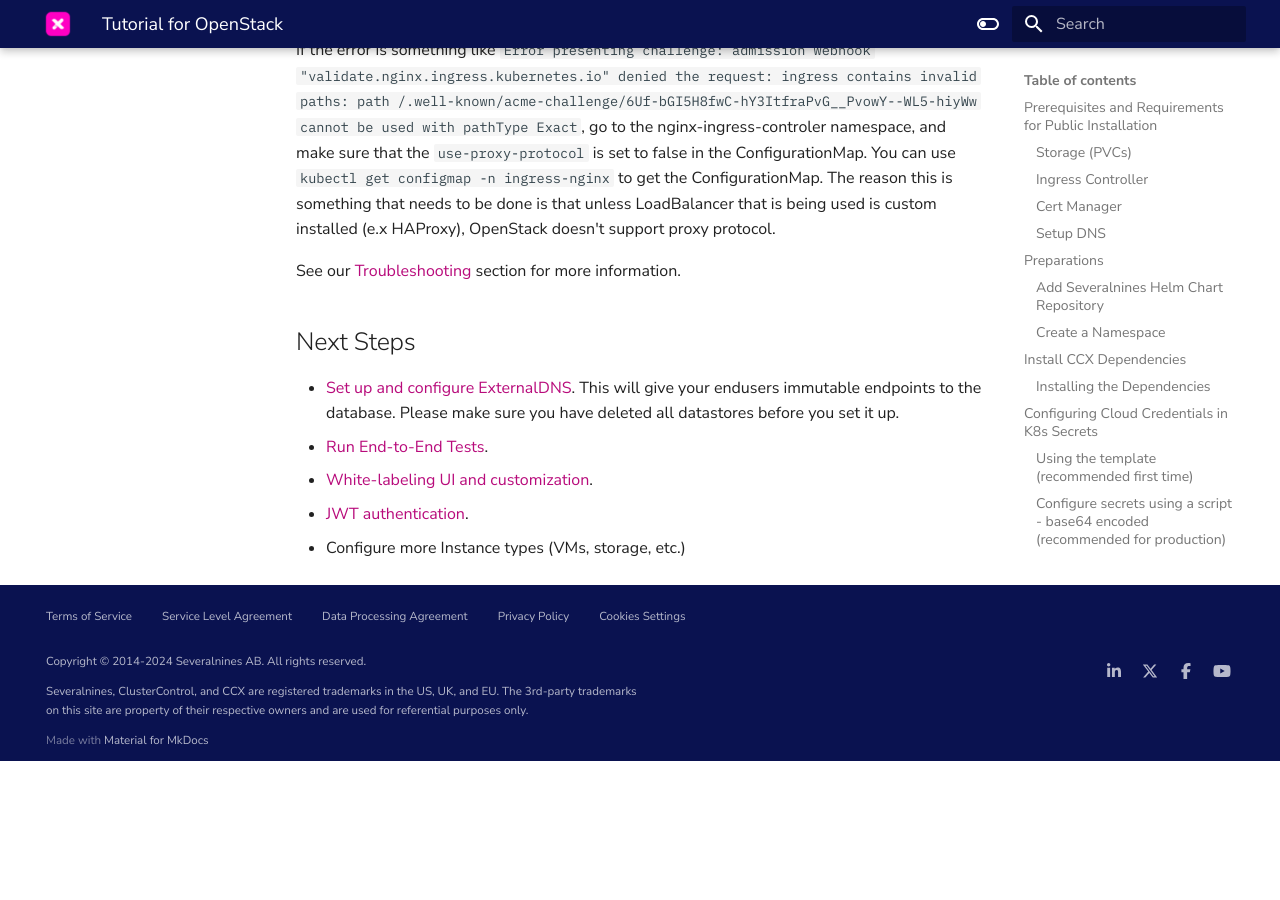
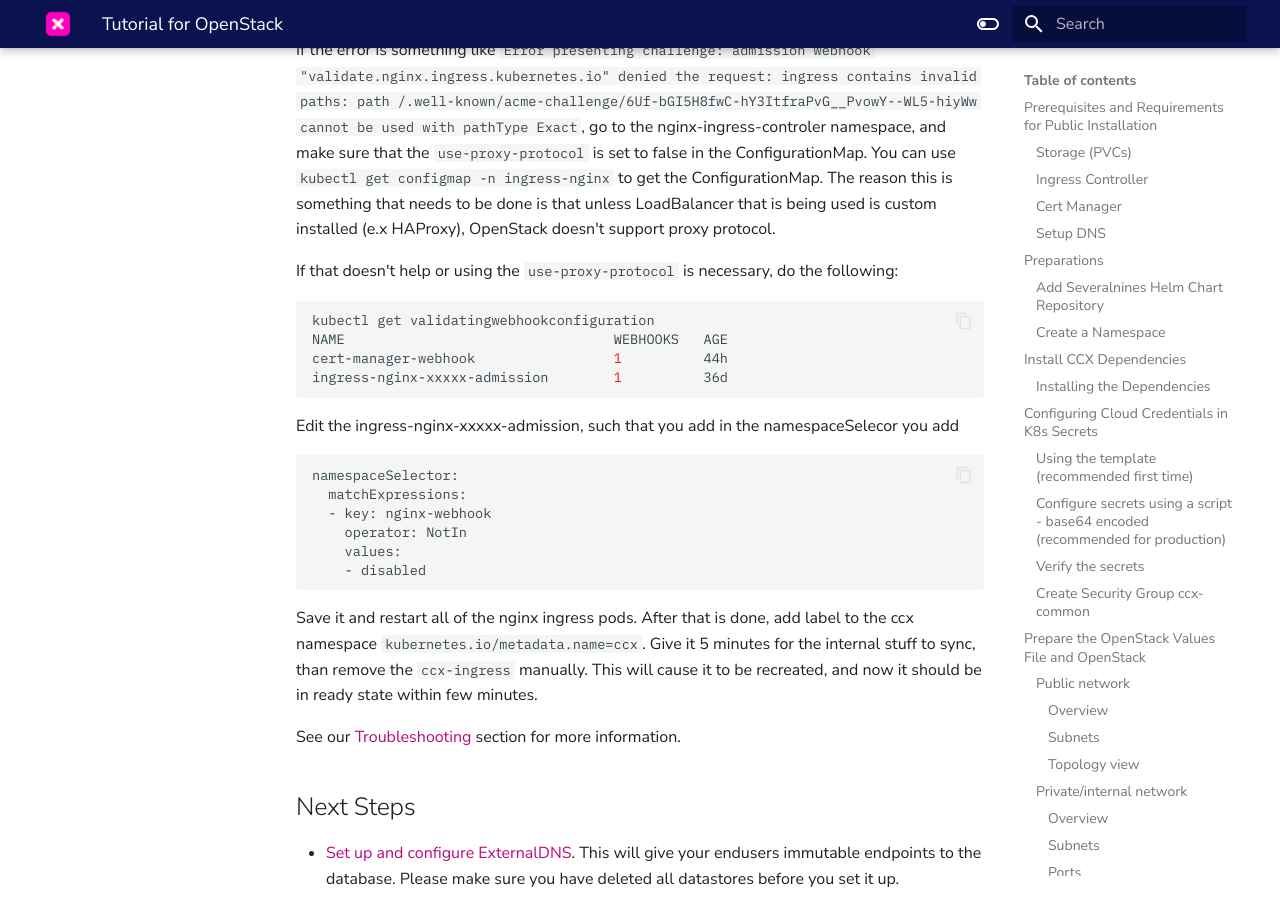
Before and after one commit to severalnines/ccx-docs, an MkDocs documentation site: the page built from docs/admin/Installation/Tutorial-openstack.md, in a window 1280 px wide and 900 px high, scrolled down 16314 px. Built offline with MkDocs 1.6.1 and Material for MkDocs 9.7.7, drawn with Linux system fonts in a browser that asks for light colours; comment, search, counter and statistics services are not loaded; before the commit the page ends 17075 px from its top, so only the background shows below that.

Commit message:
update for the certificate generation debugging

````diff
--- a/docs/admin/Installation/Tutorial-openstack.md
+++ b/docs/admin/Installation/Tutorial-openstack.md
@@ -588,6 +588,24 @@
 
 If the error is something like `Error presenting challenge: admission webhook "validate.nginx.ingress.kubernetes.io" denied the request: ingress contains invalid paths: path /.well-known/acme-challenge/6Uf-bGI5H8fwC-hY3ItfraPvG__PvowY--WL5-hiyWw cannot be used with pathType Exact`, go to the nginx-ingress-controler namespace, and make sure that the `use-proxy-protocol` is set to false in the ConfigurationMap. You can use `kubectl get configmap -n ingress-nginx` to get the ConfigurationMap. The reason this is something that needs to be done is that unless LoadBalancer that is being used is custom installed (e.x HAProxy), OpenStack doesn't support proxy protocol.
 
+If that doesn't help or using the `use-proxy-protocol` is necessary, do the following:
+```bash
+kubectl get validatingwebhookconfiguration
+NAME                                 WEBHOOKS   AGE
+cert-manager-webhook                 1          44h
+ingress-nginx-xxxxx-admission        1          36d
+```
+Edit the ingress-nginx-xxxxx-admission, such that you add in the namespaceSelecor you add
+```
+namespaceSelector:
+  matchExpressions:
+  - key: nginx-webhook
+    operator: NotIn
+    values:
+    - disabled
+```
+Save it and restart all of the nginx ingress pods. After that is done, add label to the ccx namespace `kubernetes.io/metadata.name=ccx`.
+Give it 5 minutes for the internal stuff to sync, than remove the `ccx-ingress` manually. This will cause it to be recreated, and now it should be in ready state within few minutes.
 
 See our [Troubleshooting](docs/admin/Troubleshooting/Troubleshooting.md) section for more information.
 
````
